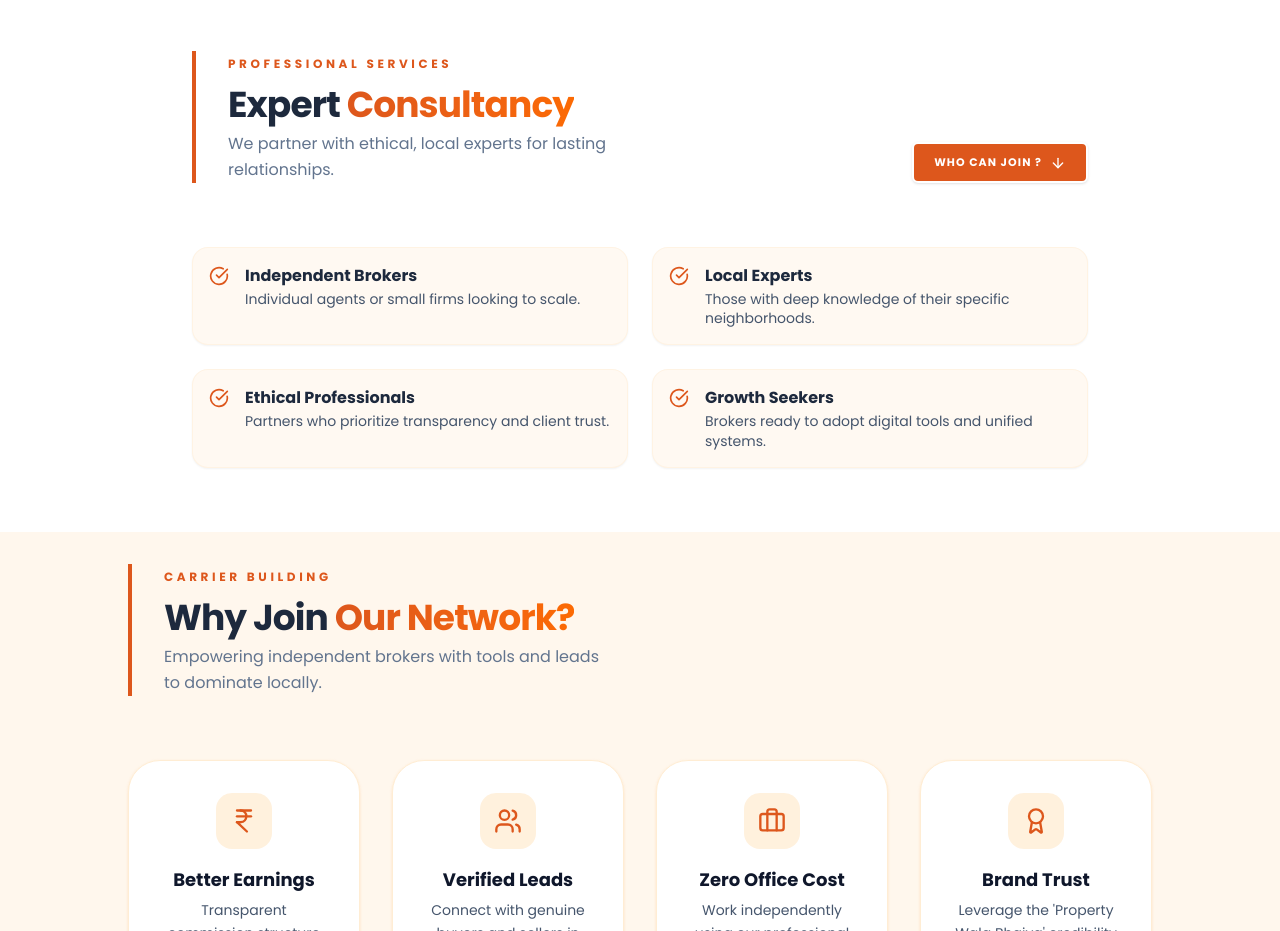
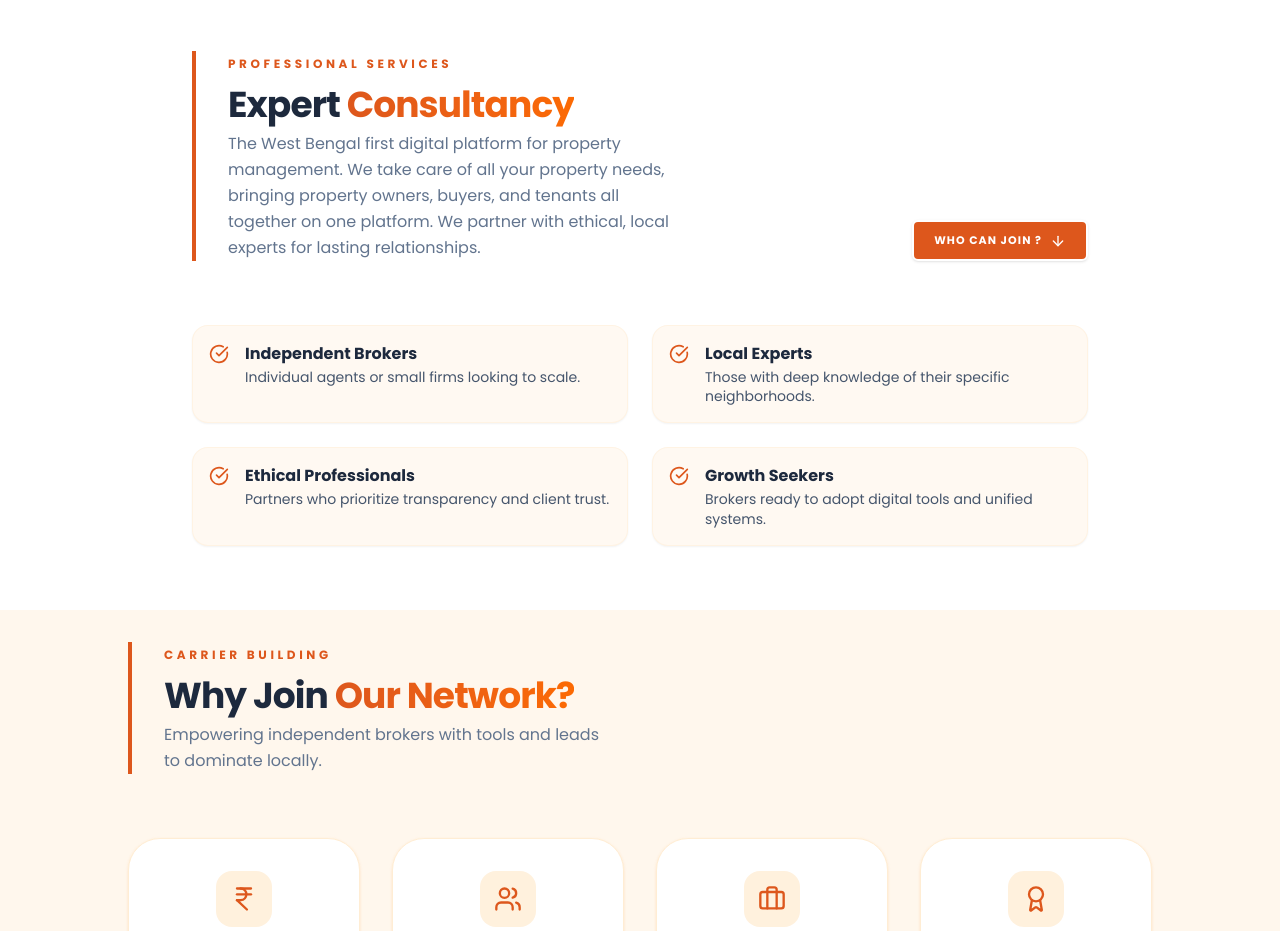
Before and after one commit to passportpulse/property-wala-ankita, a React (Vite) app: page / in a window 1280 px wide. Shown: the part 7360-8291 px from the top of the page. Built offline with nearby package versions, Linux system fonts and the light colour scheme; a web font is replaced by a local one.

Commit message:
expect consultancy  para  updated

```diff
--- a/src/pages/joinus/sections/WhoCanJoin.jsx
+++ b/src/pages/joinus/sections/WhoCanJoin.jsx
@@ -44,7 +44,10 @@ export default function WhoCanJoin() {
                 </h2>
 
                 <p className="text-slate-500 max-w-md text-xs lg:text-base leading-relaxed font-medium">
-                  We partner with ethical, local experts for lasting
+                  The West Bengal first digital platform for property
+                  management. We take care of all your property needs, bringing
+                  property owners, buyers, and tenants all together on one
+                  platform. We partner with ethical, local experts for lasting
                   relationships.
                 </p>
               </div>
```
